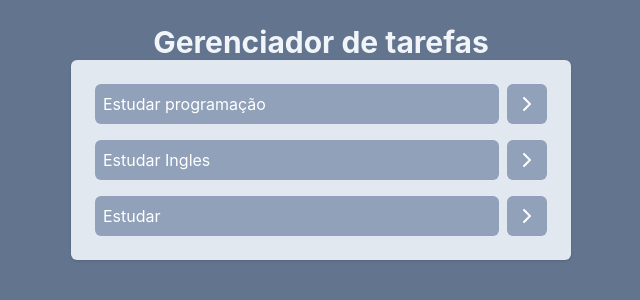
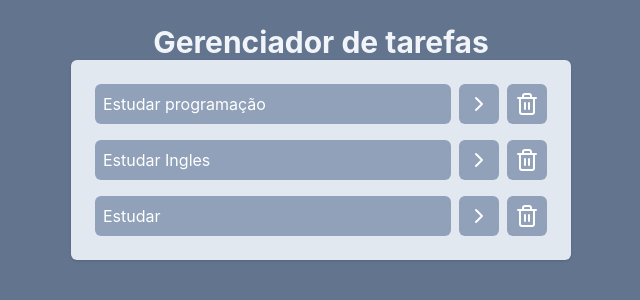
Before and after one commit to Mirelaadev/Gerenciador-de-Tarefas, a React (Vite) app: page / in a window 1280 px wide. Shown: the top 300 px of the page, without its empty margins (319-959 px from the left). Built offline with nearby package versions, Linux system fonts and the light colour scheme.

Commit message:
feat: permite excluir tarefas

```diff
--- a/src/App.jsx
+++ b/src/App.jsx
@@ -35,6 +35,12 @@ function onTaskClick(taskId) {
 
 }
 
+function onDeleteTasksClick(taskId) {
+  const newTasks = tasks.filter(task => task.id !== taskId);
+
+    setTasks(newTasks);
+}
+
   return(
     <div className="w-screen h-screen bg-slate-500 flex justify-center p-6">
       <div className="w-[500px]">
@@ -42,11 +48,12 @@ function onTaskClick(taskId) {
           Gerenciador de tarefas
           </h1>
           <AddTasks />
-          <Tasks tasks={tasks} onTaskClick={onTaskClick}/>
+          <Tasks tasks={tasks}
+           onTaskClick={onTaskClick}
+           onDeleteTasksClick={onDeleteTasksClick}/>
 
       </div>
     </div>
   );
-
 }
 export default App;
--- a/src/components/Tasks.jsx
+++ b/src/components/Tasks.jsx
@@ -1,4 +1,4 @@
-import { ChevronRightIcon } from "lucide-react";
+import { ChevronRightIcon, DeleteIcon, Trash } from "lucide-react";
 
 function Tasks(props) {
     return(
@@ -12,11 +12,17 @@ function Tasks(props) {
                         >
                         {task.title}
                     </button>
+
                     <button className="bg-slate-400 p-2 rounded-md text-white">
-                        <ChevronRightIcon>
-                            </ChevronRightIcon>
+                        <ChevronRightIcon />
+                    </button>
 
+                    <button
+                     onClick={() => props.onDeleteTasksClick(task.id)}
+                     className="bg-slate-400 p-2 rounded-md text-white">
+                        <Trash />
                     </button>
+
                 </li>
     ))}
     </ul>
```
